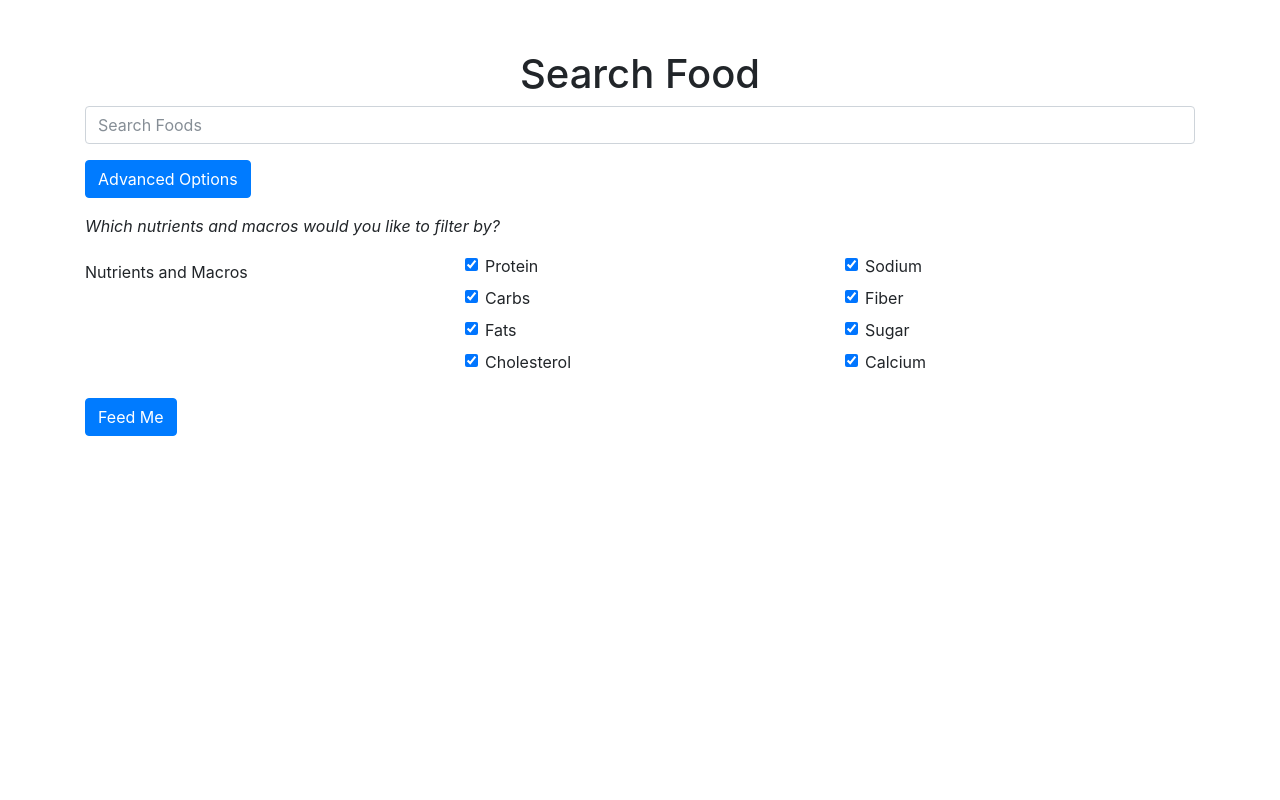
After one commit to danielleung27/GrubSub, a Django app: page / in a window 1280 px wide, after a click on "Advanced Options". The commit adds this page. Run offline with Django 3.2, Linux system fonts and the light colour scheme; some libraries are stand-ins or nearby versions.

Commit message:
add forms and update html files in polls

```diff
--- a/myapp/urls.py
+++ b/myapp/urls.py
@@ -17,6 +17,6 @@ from django.conf.urls import include, url
 from django.contrib import admin
 
 urlpatterns = [
-	url(r'^index/', include('polls.urls')),
+	url(r'^', include('polls.urls')),
     url(r'^admin/', admin.site.urls),
 ]
--- /dev/null
+++ b/polls/forms.py
@@ -0,0 +1,10 @@
+from django import forms
+
+from django.core.exceptions import ValidationError
+from django.utils.translation import ugettext_lazy as _
+from datetime import datetime
+from datetime import date
+
+
+class SearchForm(forms.Form):
+    search_query=forms.CharField(label="", required=True)
--- a/polls/static/polls/style.css
+++ b/polls/static/polls/style.css
@@ -9,10 +9,22 @@ body {
 }
 
 #search {
-	padding: 5%;
-	height: 100%;
-	background-color: #daffaf;
+	/*padding: 5%;
+	height: 100%;*/
+	/*background-color: #daffaf;*/
+	font-size: 15;
+    font-family: inherit;
 }
+
+#main_search {
+
+}
+
+input {
+	font-size: 15;
+    font-family: inherit;
+}
+
 
 #search_results {
 	display: inline-block;
--- a/polls/templates/polls/index.html
+++ b/polls/templates/polls/results.html
@@ -37,7 +37,7 @@
 				{% endfor %}
 			</ul>
 		{% else %}
-		<h3><em>No results returned. Try another search?</em></h3>
+		<h3><em>No results returned. <span url=""> Try another search?</span></em></h3>
 		<img id ="sad_cone" src="https://media.giphy.com/media/26xBK9cIkUSQ104k8/source.gif"/>
 		{% endif %}
 	</div>
--- /dev/null
+++ b/polls/templates/polls/search_form.html
@@ -0,0 +1,99 @@
+{% load static %}
+<link rel="stylesheet" type="text/css" href="{% static 'polls/style.css' %}" />
+<link rel="stylesheet" href="https://maxcdn.bootstrapcdn.com/bootstrap/4.0.0-beta.2/css/bootstrap.min.css" integrity="sha384-PsH8R72JQ3SOdhVi3uxftmaW6Vc51MKb0q5P2rRUpPvrszuE4W1povHYgTpBfshb" crossorigin="anonymous">
+<link href="https://fonts.googleapis.com/css?family=Source+Sans+Pro" rel="stylesheet">
+
+<body>
+    <div class='container'>
+                <!-- Page Heading -->
+
+                    <h1 align='center'>{{ title }}</h1>
+                    <!--Feedback table-->
+
+                    <form action="results/" method="POST">
+                      <div class="form-group row">
+                       <!--  <label class="col-sm-2 col-form-label">Email</label> -->
+                        <div class="justify-content-center col">
+                            {% csrf_token %}
+                              <input type="search_query" class="form-control" placeholder="Search Foods">
+                            </div>
+                        </div>
+
+                    </form>
+
+                    <p>
+                      <a class="btn btn-primary" data-toggle="collapse" href="#collapseExample" aria-expanded="false" aria-controls="collapseExample">
+                        Advanced Options
+                      </a>
+                    </p>
+
+                      <div class='collapse' id ='collapseExample'>
+                      <p><em>Which nutrients and macros would you like to filter by?</em></p>
+                      <fieldset class="form-group">
+                        <div class="row">
+                          <legend class="col-form-legend col-sm-4">Nutrients and Macros</legend>
+                          <div class="col">
+                                <div class="form-check">
+                                  <label class="form-check-label">
+                                    <input class="form-check-input" type="checkbox" name="gridRadios" id="gridRadios1" value="option1" checked>
+                                    Protein
+                                  </label>
+                                </div>
+                                <div class="form-check">
+                                  <label class="form-check-label">
+                                    <input class="form-check-input" type="checkbox" name="gridRadios" id="gridRadios2" value="option2" checked>
+                                    Carbs
+                                  </label>
+                                </div>
+                                <div class="form-check">
+                                  <label class="form-check-label">
+                                    <input class="form-check-input" type="checkbox" name="gridRadios" id="gridRadios3" value="option3" checked>
+                                    Fats
+                                  </label>
+                              </div>
+                               <div class="form-check">
+                                  <label class="form-check-label">
+                                    <input class="form-check-input" type="checkbox" name="gridRadios" id="gridRadios3" value="option3" checked>
+                                    Cholesterol
+                                  </label>
+                                </div>
+                            </div>
+
+                        <div class='col'>
+                            <div class="form-check">
+                              <label class="form-check-label">
+                                <input class="form-check-input" type="checkbox" name="gridRadios" id="gridRadios3" value="option3" checked>
+                                Sodium
+                              </label>
+                            </div>
+                            <div class="form-check">
+                              <label class="form-check-label">
+                                <input class="form-check-input" type="checkbox" name="gridRadios" id="gridRadios3" value="option3" checked>
+                                Fiber
+                              </label>
+                            </div>
+                            <div class="form-check">
+                              <label class="form-check-label">
+                                <input class="form-check-input" type="checkbox" name="gridRadios" id="gridRadios3" value="option3" checked>
+                                Sugar
+                              </label>
+                            </div>
+                            <div class="form-check">
+                              <label class="form-check-label">
+                                <input class="form-check-input" type="checkbox" name="gridRadios" id="gridRadios3" value="option3" checked>
+                                Calcium
+                              </label>
+                            </div>
+                        </div>
+                    </div>
+
+                        </div>
+                      </fieldset>
+                      <button type="submit" class="btn btn-primary">Feed Me</button>
+
+    </div>
+</body>
+
+<script src="https://code.jquery.com/jquery-3.2.1.slim.min.js" integrity="sha384-KJ3o2DKtIkvYIK3UENzmM7KCkRr/rE9/Qpg6aAZGJwFDMVNA/GpGFF93hXpG5KkN" crossorigin="anonymous"></script>
+<script src="https://cdnjs.cloudflare.com/ajax/libs/popper.js/1.12.3/umd/popper.min.js" integrity="sha384-vFJXuSJphROIrBnz7yo7oB41mKfc8JzQZiCq4NCceLEaO4IHwicKwpJf9c9IpFgh" crossorigin="anonymous"></script>
+<script src="https://maxcdn.bootstrapcdn.com/bootstrap/4.0.0-beta.2/js/bootstrap.min.js" integrity="sha384-alpBpkh1PFOepccYVYDB4do5UnbKysX5WZXm3XxPqe5iKTfUKjNkCk9SaVuEZflJ" crossorigin="anonymous"></script>
--- a/polls/urls.py
+++ b/polls/urls.py
@@ -3,5 +3,6 @@ from django.conf.urls import url
 from . import views
 
 urlpatterns = [
-    url(r'^$', views.index, name='index'),
+	url(r'^$', views.search, name='search'),
+    url(r'results/$', views.results, name='results'),
 ]
--- a/polls/views.py
+++ b/polls/views.py
@@ -2,10 +2,19 @@ from django.http import HttpResponse
 from django.shortcuts import render
 
 from .models import Question
+from .forms import SearchForm
+
+def search(request):
+	form = SearchForm()
+	context = {
+		'title': 'Search Food',
+		'form': form,
+	}
+	return render(request, 'polls/search_form.html', context)
 
 
-def index(request):
+def results(request):
     context = {
-    	'title': 'Search Food',
+    	'title': 'Search Results',
     }
-    return render(request, 'polls/index.html', context)
+    return render(request, 'polls/results.html', context)
```
